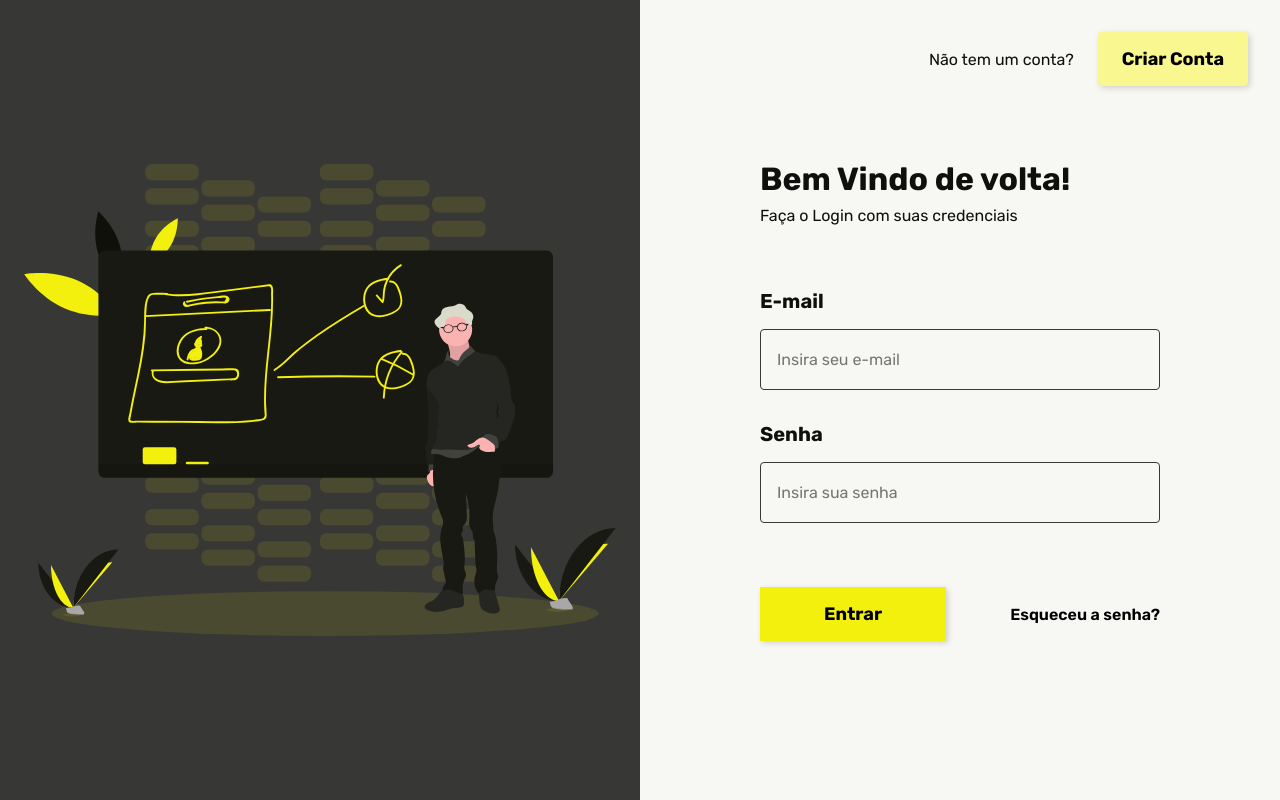
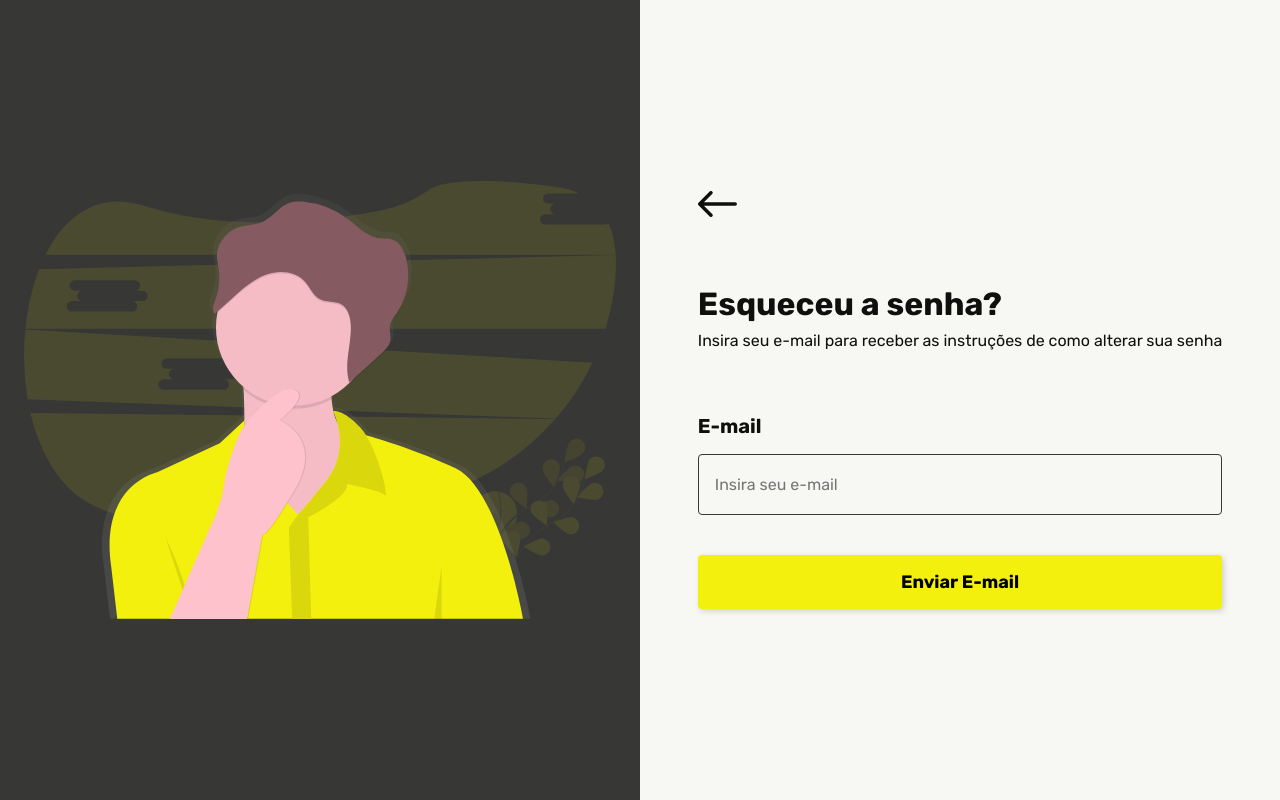
Before and after one commit to rajovivaldec/TCC2, a Next.js app: page /login in a window 1280 px wide. Built offline with nearby package versions, Linux system fonts and the light colour scheme.

Commit message:
Finalizado pagina de reset

```diff
--- a/src/pages/index.tsx
+++ b/src/pages/index.tsx
@@ -1,7 +1,7 @@
 export default function Home() {
   return (
     <div>
-      <h1>Olá Mundoo!</h1>
+      <a href="http://localhost:3000/login">VAI NO LOGIN !!!</a>
     </div>
   );
 }
--- a/src/pages/login/index.tsx
+++ b/src/pages/login/index.tsx
@@ -7,10 +7,55 @@ import styles from "./styles.module.scss";
 export default function Login() {
   const [email, setEmail] = useState("");
   const [password, setPassword] = useState("");
+  const [resetPassword, setResetPassword] = useState("");
 
   return (
     <>
-      <main className={styles.containerSignIn}>
+       <main className={styles.containerSignIn}>
+        <section className={styles.left}>
+          <Image
+            width="612"
+            height="453"
+            src="/imgs/resgatarSenhaIllustration.svg"
+            alt="Pessoa pensativa"
+          />
+        </section>
+
+        <section className={styles.right}>
+          <div className={styles.rightContent}>
+            <Image
+              width="39.06"
+              height="26.05"
+              src="/icons/setaVoltar.svg"
+              alt="Voltar para login"
+            />
+
+            <h1>Esqueceu a senha?</h1>
+            <span>
+              Insira seu e-mail para receber as instruções de como alterar sua
+              senha
+            </span>
+
+            <form className={styles.form}>
+              <Input
+                label="E-mail"
+                type="text"
+                id="email"
+                placeholder="Insira seu e-mail"
+                value={resetPassword}
+                setValue={setResetPassword}
+                error={false}
+                required
+              />
+              <div className={styles.btnForgetPass}>
+                <button>Enviar E-mail</button>
+              </div>
+            </form>
+          </div>
+        </section>
+      </main>
+
+      {/* <main className={styles.containerSignIn}>
         <section className={styles.left}>
           <Image
             width="655.14"
@@ -22,7 +67,7 @@ export default function Login() {
 
         <section className={styles.right}>
           <div className={styles.createAccount}>
-            <span>Não tem um conta?</span>
+            <span>Não tem uma conta?</span>
             <button>Criar Conta</button>
           </div>
 
@@ -60,7 +105,7 @@ export default function Login() {
             </form>
           </div>
         </section>
-      </main>
+      </main> */}
     </>
   );
 }
--- a/src/pages/login/styles.module.scss
+++ b/src/pages/login/styles.module.scss
@@ -45,6 +45,7 @@
     max-width: 550px;
 
     h1 {
+      margin-top: var(--s64); // Ver aqui
       font-size: var(--s32);
       font-weight: bold;
       margin-bottom: var(--s8);
@@ -67,7 +68,8 @@
       button:first-child {
         background: var(--yellow-main);
         border: none;
-        padding: 16px 64px;
+        border-radius: 4px; // Ver aqui
+        padding: var(--s16) var(--s64);
         box-shadow: 2px 2px 6px rgba(0, 0, 0, 0.16);
         font-weight: bold;
         font-size: 18px;
@@ -96,6 +98,25 @@
 
         &:hover::after {
           width: 100%;
+        }
+      }
+    }
+
+    .btnForgetPass {
+      padding-top: var(--s8);
+
+      button {
+        background: var(--yellow-main);
+        border: none;
+        border-radius: 4px;
+        padding: 16px;
+        width: 100%;
+        box-shadow: 2px 2px 6px rgba(0, 0, 0, 0.16);
+        font-weight: bold;
+        font-size: 18px;
+        transition: 0.2s ease;
+        &:hover {
+          background-color: var(--yellow-hover);
         }
       }
     }
```
